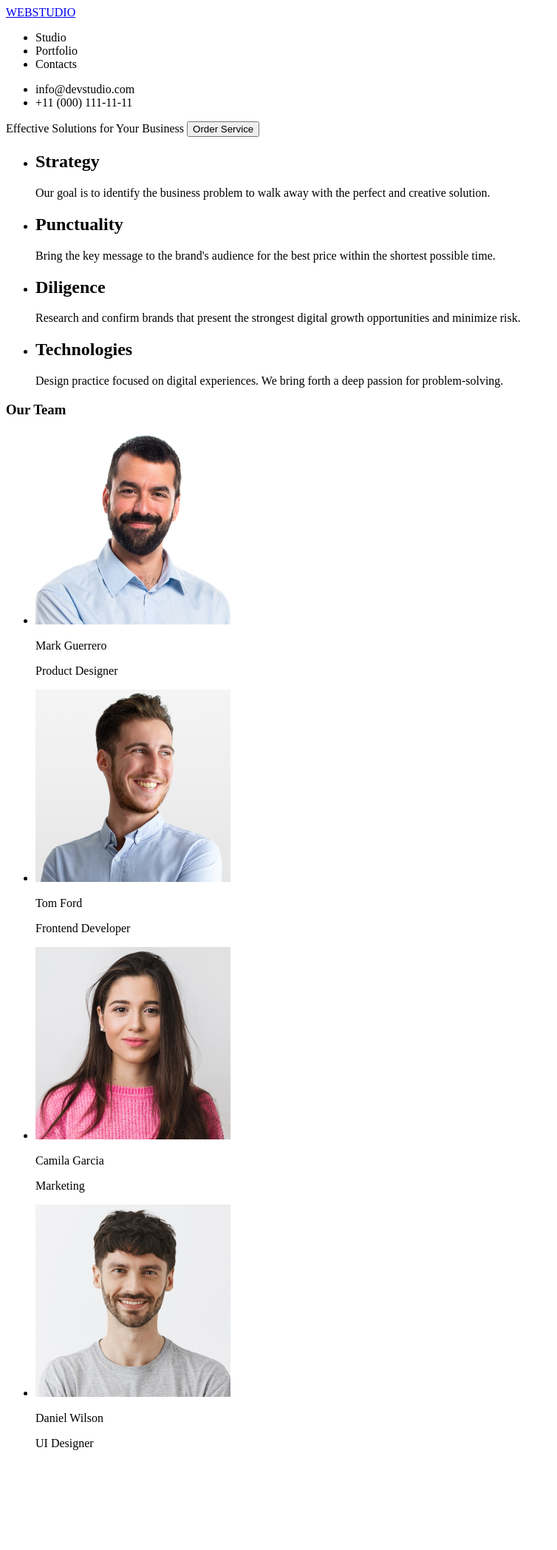
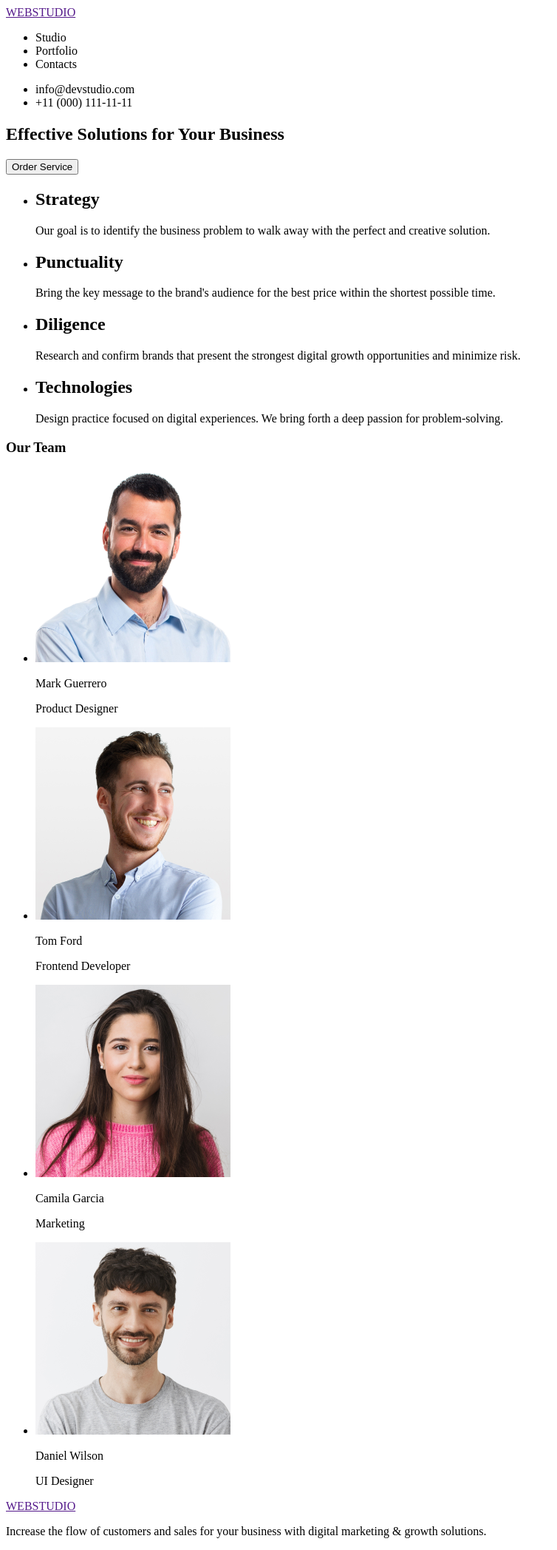
Before and after one commit to Oksamyt47/goit-markup-hw-01, a plain HTML site: page index.html in a window 1280 px wide. Shown: the whole page at 74% size, without its empty margins (0-754 px from the left). Before the commit the page ends 1976 px from the top, so only its background shows below. Drawn offline with Linux system fonts and the light colour scheme.

Commit message:
add footer

```diff
--- a/index.html
+++ b/index.html
@@ -7,9 +7,7 @@
   </head>
   <body>
     <header>
-      <logo>
-        <a href="oksamyt47.github.io/goit-markup-hw-01/">WEBSTUDIO</a>
-      </logo>
+      <a href="">WEBSTUDIO</a>
 
       <nav>
         <ul>
@@ -27,7 +25,7 @@
 
     <main>
       <section>
-        <hi>Effective Solutions for Your Business</hi>
+        <h1>Effective Solutions for Your Business</h1>
         <button>Order Service</button>
       </section>
 
@@ -102,6 +100,13 @@
         </ul>
       </section>
     </main>
-    <footer></footer>
+
+    <footer>
+      <a href="">WEBSTUDIO</a>
+      <p>
+        Increase the flow of customers and sales for your business with digital
+        marketing & growth solutions.
+      </p>
+    </footer>
   </body>
 </html>
```
